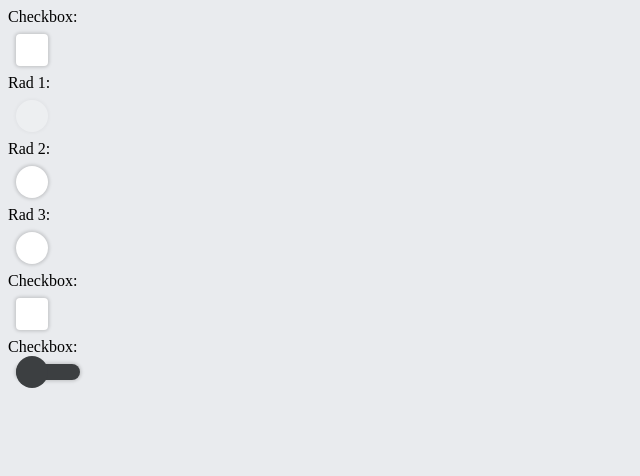
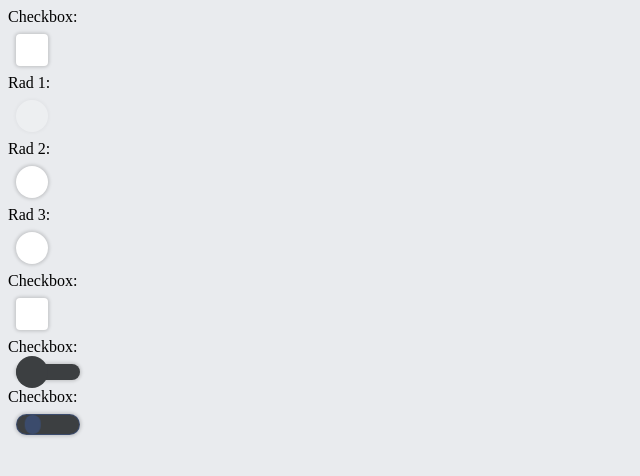
Before and after one commit to Voltra/customInputs, a website: page index.html in a window 1280 px wide. Shown: the whole page, without its empty margins (0-640 px from the left). Drawn offline with Linux system fonts and the light colour scheme.

Commit message:
Added yet another custom checkbox

```diff
--- a/app.js
+++ b/app.js
@@ -200,7 +200,8 @@ document.addEventListener("DOMContentLoaded", () => {
     const radioButtons = Array.from(document.querySelectorAll("input[type='radio'][data-custom]")).map(e => e);
     const checkBoxTicks = Array.from(document.querySelectorAll("input[type='checkbox'][data-custom-tick]")).map(e => e);
     const checkBoxToggles = Array.from(document.querySelectorAll("input[type='checkbox'][data-custom-toggle]")).map(e => e);
-    CustomInputsHub_1.CustomInputsHub.getInstance().mapAndAddAll(checkBoxes, make_bind_1.makeCheckBox).mapAndAddAll(radioButtons, make_bind_1.makeRadioButton).mapAndAddAll(checkBoxTicks, make_bind_1.makeCheckBoxTick).mapAndAddAll(checkBoxToggles, make_bind_1.makeCheckBoxToggle);
+    const checkBoxToggleInners = Array.from(document.querySelectorAll("input[type='checkbox'][data-custom-toggle-inner]")).map(e => e);
+    CustomInputsHub_1.CustomInputsHub.getInstance().mapAndAddAll(checkBoxes, make_bind_1.makeCheckBox).mapAndAddAll(radioButtons, make_bind_1.makeRadioButton).mapAndAddAll(checkBoxTicks, make_bind_1.makeCheckBoxTick).mapAndAddAll(checkBoxToggles, make_bind_1.makeCheckBoxToggle).mapAndAddAll(checkBoxToggleInners, make_bind_1.makeCheckBoxToggleInner);
 });
 //# sourceMappingURL=app.js.map
 //# sourceMappingURL=app.js.map
@@ -218,10 +219,12 @@ const CheckBox_1 = __webpack_require__(0);
 const RadioButton_1 = __webpack_require__(7);
 const CheckBoxTick_1 = __webpack_require__(8);
 const CheckBoxToggle_1 = __webpack_require__(9);
+const CheckBoxToggleInner_1 = __webpack_require__(10);
 exports.makeCheckBox = make_1.make.bind(make_1.make, CheckBox_1.CheckBox);
 exports.makeRadioButton = make_1.make.bind(make_1.make, RadioButton_1.RadioButton);
 exports.makeCheckBoxTick = make_1.make.bind(make_1.make, CheckBoxTick_1.CheckBoxTick);
 exports.makeCheckBoxToggle = make_1.make.bind(make_1.make, CheckBoxToggle_1.CheckBoxToggle);
+exports.makeCheckBoxToggleInner = make_1.make.bind(make_1.make, CheckBoxToggleInner_1.CheckBoxToggleInner);
 //# sourceMappingURL=make-bind.js.map
 //# sourceMappingURL=make-bind.js.map
 
@@ -371,6 +374,32 @@ exports.CheckBoxToggle = CheckBoxToggle;
 //# sourceMappingURL=CheckBoxToggle.js.map
 //# sourceMappingURL=CheckBoxToggle.js.map
 
+/***/ }),
+/* 10 */
+/***/ (function(module, exports, __webpack_require__) {
+
+"use strict";
+
+
+Object.defineProperty(exports, "__esModule", { value: true });
+const CheckBox_1 = __webpack_require__(0);
+class CheckBoxToggleInner extends CheckBox_1.CheckBox {
+    constructor(elem, classNames) {
+        super(elem, `check-toggle-inner ${classNames}}`);
+    }
+    getContent() {
+        const rail = document.createElement("DIV");
+        const knob = document.createElement("DIV");
+        rail.classList.add("rail");
+        knob.classList.add("knob");
+        rail.appendChild(knob);
+        return rail;
+    }
+}
+exports.CheckBoxToggleInner = CheckBoxToggleInner;
+//# sourceMappingURL=CheckBoxToggleInner.js.map
+//# sourceMappingURL=CheckBoxToggleInner.js.map
+
 /***/ })
 /******/ ]);
 //# sourceMappingURL=app.js.map
--- a/index.html
+++ b/index.html
@@ -24,6 +24,9 @@
 
             <label for="checkToggle">Checkbox: </label>
             <input data-custom-toggle id="checkToggle" type="checkbox" name="checkToggle"/>
+
+            <label for="checkToggleInner">Checkbox: </label>
+            <input data-custom-toggle-inner id="checkToggleInner" type="checkbox" name="checkToggleInner"/>
         </form>
     </body>
 </html>
--- /dev/null
+++ b/sass/_checkbox-toggle-inner.scss
@@ -0,0 +1,67 @@
+@import "compass";
+@import "variables";
+
+&.check-toggle-inner{
+    width: 2 * $dim;
+    height: $dim * 2 / 3;
+    @include border-radius(100vw);
+    @include transition-duration($duration);
+    @include transition-property(opacity, border-color);
+    @include transition-timing-function(ease-in-out);
+    background-color: $primary;
+    border: 1px solid $accent;
+
+    & .rail{
+        width: 100%;
+        height: 100%;
+        @include translateY(50%);
+        position: relative;
+
+        & .knob{
+            position: absolute;
+            height: 75%;
+            width: 25%;
+
+            @include translate3d(50%, -50%, 0);
+
+            background-color: $accent;
+
+            @include transition-duration($duration);
+            @include transition-property(transform, background-color, opacity);
+            @include transition-timing-function(ease-in-out);
+            @include border-radius(100vw);
+        }
+    }
+
+    //TODO: Refactor below
+    &.selected{
+        border-color: $accent;
+
+        & .rail .knob{
+            @include translate3d(250%, -50%, 0);
+            background-color: $accent;
+        }
+    }
+
+    &.not-selected{
+        $opa: 0.5;
+        border-color: rgba($accent, $opa);
+
+        & .knob{
+            @include translate3d(50%, -50%, 0);
+            opacity: $opa;
+        }
+    }
+
+    &.indeterminate{
+        border-color: $indeterminate;
+        $opa: 0.5;
+        opacity: $opa;
+
+        .knob{
+            @include translate3d(125%, -50%, 0);
+            background-color: $indeterminate;
+            opacity: $opa;
+        }
+    }
+}
--- a/sass/_checkbox-toggle.scss
+++ b/sass/_checkbox-toggle.scss
@@ -48,7 +48,7 @@
         }
     }
 
-    &.indeterminate .rail .knob{
+    &.indeterminate{
         background-color: $indeterminate;
         .rail .knob{
             @include translate3d(100%, -50%, 0);
--- a/sass/app.scss
+++ b/sass/app.scss
@@ -35,4 +35,5 @@ body{
     @import "radio-button";
     @import "checkbox-tick";
     @import "checkbox-toggle";
+    @import "checkbox-toggle-inner";
 }
--- a/ts/app.ts
+++ b/ts/app.ts
@@ -1,4 +1,4 @@
-import {makeCheckBox, makeRadioButton, makeCheckBoxTick, makeCheckBoxToggle} from "./make-bind"
+import {makeCheckBox, makeRadioButton, makeCheckBoxTick, makeCheckBoxToggle, makeCheckBoxToggleInner} from "./make-bind"
 import {CustomInputsHub} from "./inputs/CustomInputsHub"
 
 document.addEventListener("DOMContentLoaded", ()=>{
@@ -18,9 +18,14 @@ document.addEventListener("DOMContentLoaded", ()=>{
         document.querySelectorAll("input[type='checkbox'][data-custom-toggle]")
     ).map(e => (e as HTMLInputElement));
 
+    const checkBoxToggleInners: Array<HTMLInputElement> = Array.from(
+        document.querySelectorAll("input[type='checkbox'][data-custom-toggle-inner]")
+    ).map(e => (e as HTMLInputElement));
+
     CustomInputsHub.getInstance()
     .mapAndAddAll(checkBoxes, makeCheckBox)
     .mapAndAddAll(radioButtons, makeRadioButton)
     .mapAndAddAll(checkBoxTicks, makeCheckBoxTick)
-    .mapAndAddAll(checkBoxToggles, makeCheckBoxToggle);
+    .mapAndAddAll(checkBoxToggles, makeCheckBoxToggle)
+    .mapAndAddAll(checkBoxToggleInners, makeCheckBoxToggleInner);
 });
--- /dev/null
+++ b/ts/inputs/CheckBoxToggleInner.ts
@@ -0,0 +1,18 @@
+import { CheckBox } from "./CheckBox";
+
+export class CheckBoxToggleInner extends CheckBox{
+    public constructor(elem: HTMLInputElement, classNames: string){
+        super(elem, `check-toggle-inner ${classNames}}`);
+    }
+
+    protected getContent(): HTMLElement{
+        const rail = document.createElement("DIV") as HTMLElement;
+        const knob = document.createElement("DIV") as HTMLElement;
+
+        rail.classList.add("rail");
+        knob.classList.add("knob");
+
+        rail.appendChild(knob);
+        return rail;
+    }
+}
--- a/ts/make-bind.ts
+++ b/ts/make-bind.ts
@@ -3,8 +3,10 @@ import {CheckBox} from "./inputs/CheckBox"
 import {RadioButton} from "./inputs/RadioButton"
 import {CheckBoxTick} from "./inputs/CheckBoxTick"
 import {CheckBoxToggle} from "./inputs/CheckBoxToggle"
+import {CheckBoxToggleInner} from "./inputs/CheckBoxToggleInner"
 
 export const makeCheckBox = make.bind(make, CheckBox);
 export const makeRadioButton = make.bind(make, RadioButton);
 export const makeCheckBoxTick = make.bind(make, CheckBoxTick);
 export const makeCheckBoxToggle = make.bind(make, CheckBoxToggle);
+export const makeCheckBoxToggleInner = make.bind(make, CheckBoxToggleInner);
```
Also changed, not shown: css/app.css, 1 other file.
